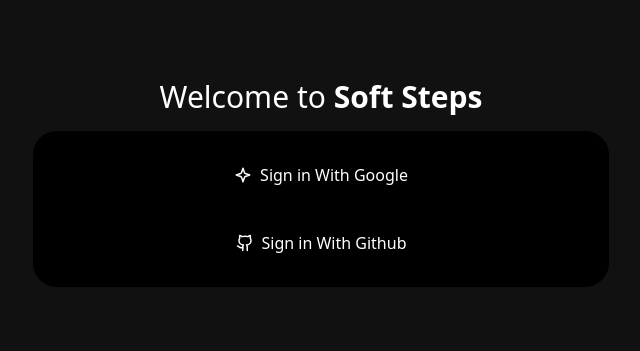
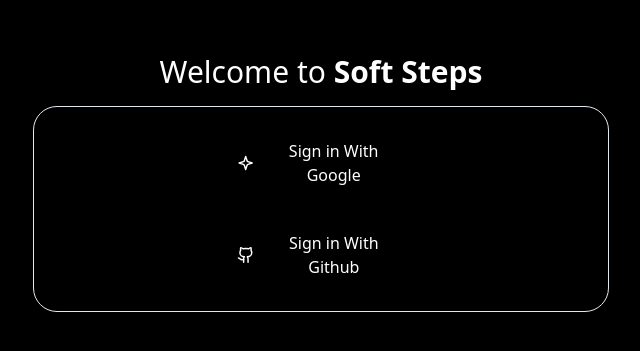
Before and after one commit to abdullahhussein1/soft-steps-todo-app, a React (Vite) app in the folder client/: page /auth in a window 1280 px wide. Shown: the part 217-568 px from the top of the page, without its empty margins (319-959 px from the left). Built offline with nearby package versions, Linux system fonts and the light colour scheme; no server answers.

Commit message:
udpate: auth page ui

```diff
--- a/client/src/pages/AuthenticationPage.tsx
+++ b/client/src/pages/AuthenticationPage.tsx
@@ -47,21 +47,21 @@
   }
 
   return (
-    <div className="p-5 bg-[#111] text-white flex items-center  justify-center flex-col gap-4 h-screen">
-      <h1 className="text-3xl font-light">
+    <div className="p-5 bg-black text-white flex items-center  justify-center flex-col gap-4 h-screen">
+      <h1 className="text-3xl font-thin">
         Welcome to <span className="font-semibold">Soft Steps</span>
       </h1>
-      <div className="bg-black max-w-xl w-full p-5 rounded-3xl">
+      <div className="max-w-xl border w-full p-5 rounded-3xl">
         <div className="flex justify-center items-center gap-5 flex-col">
           <button
-            className="flex gap-2 items-center rounded-xl p-3 hover:bg-neutral-900/50 transition-colors"
+            className="flex gap-2 w-48 justify-center items-center rounded-xl p-3 hover:bg-neutral-900/50 transition-colors"
             onClick={handleSignInWithGoogle}
           >
             <Sparkle size={18} />
             <p>Sign in With Google</p>
           </button>
           <button
-            className="flex gap-2 items-center rounded-xl p-3 hover:bg-neutral-900/50 transition-colors"
+            className="flex gap-2 w-48 justify-center items-center rounded-xl p-3 hover:bg-neutral-900/50 transition-colors"
             onClick={handleSignInWithGithub}
           >
             <Github size={18} />
```
